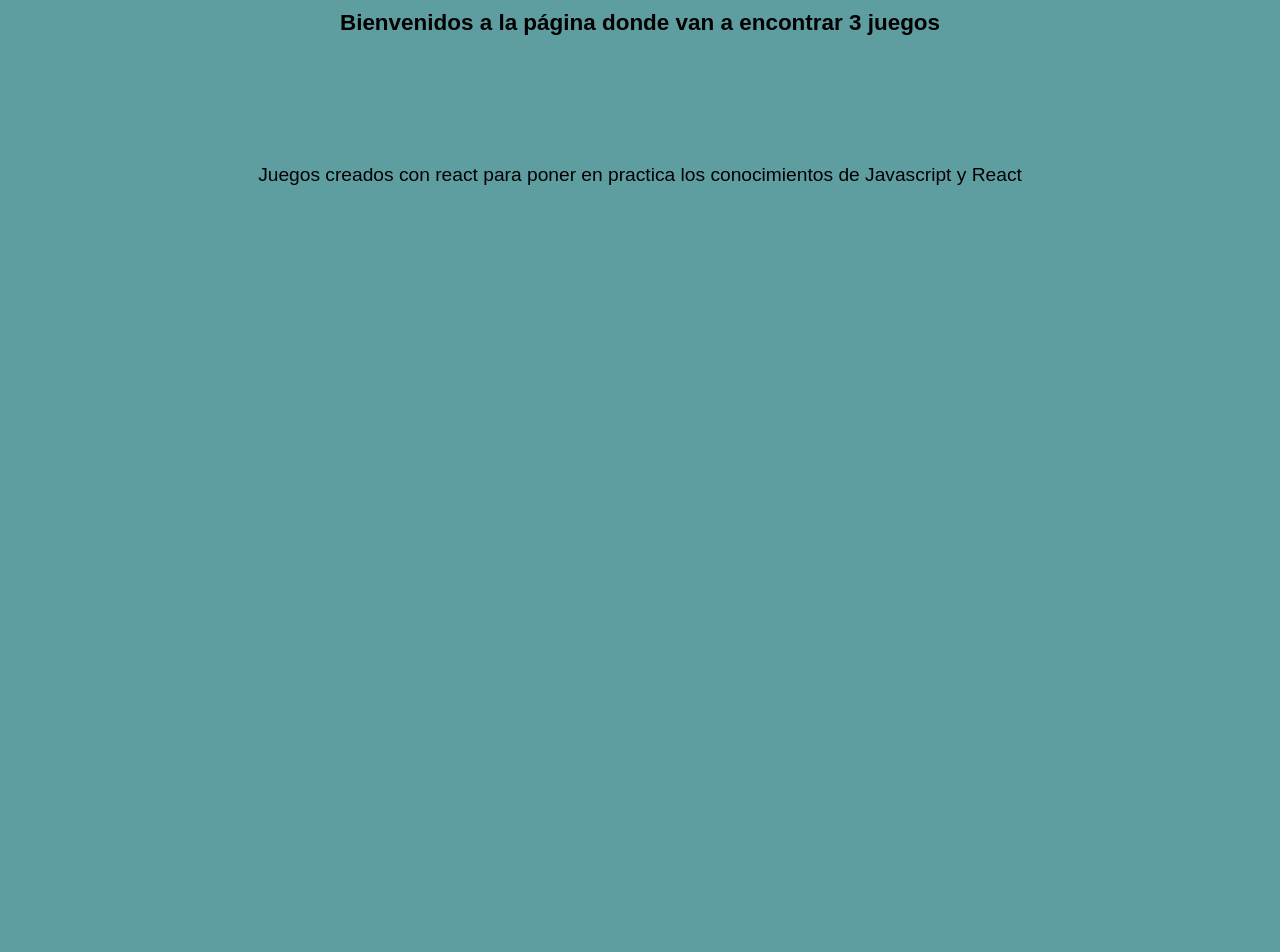
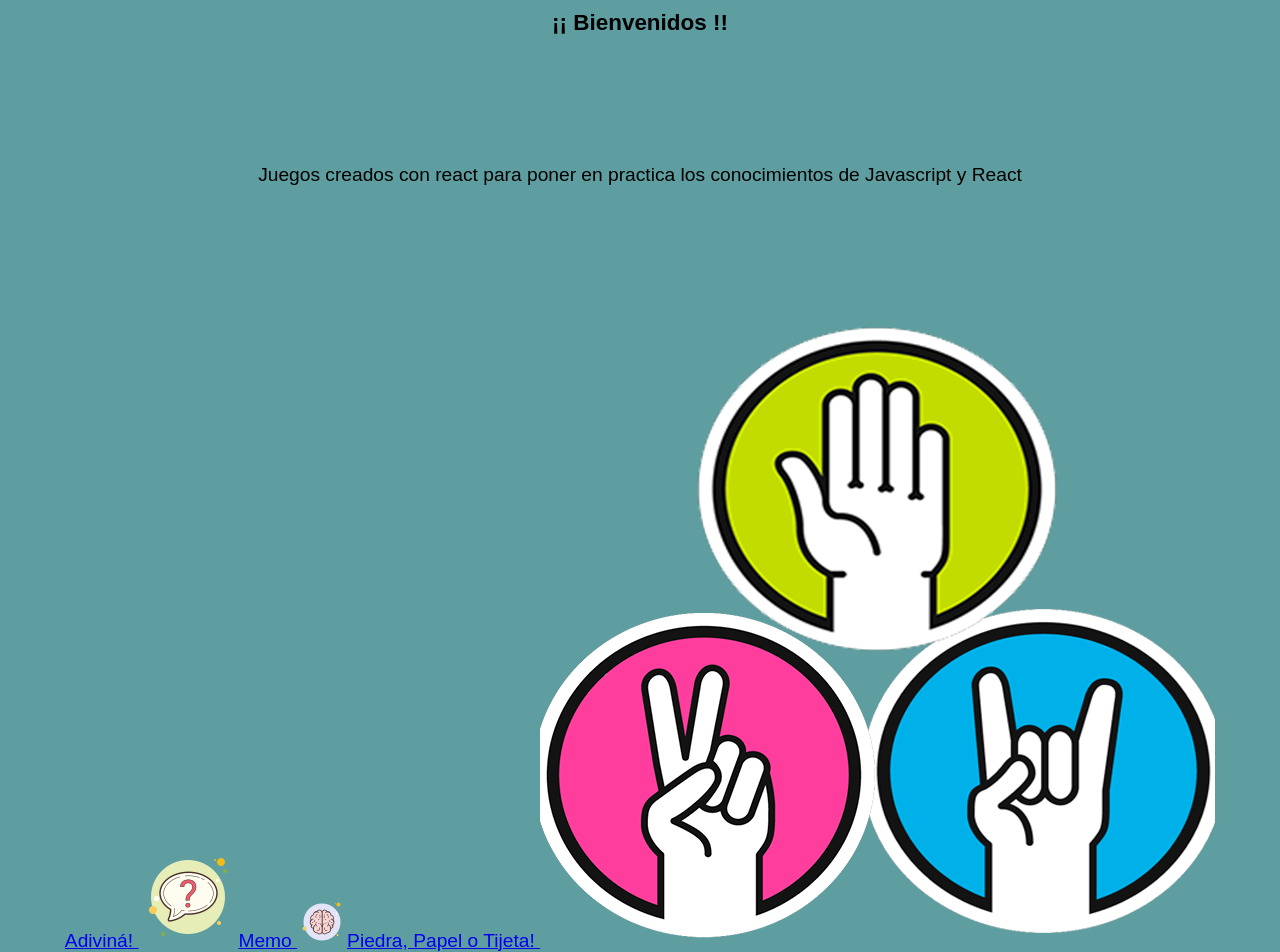
Before and after one commit to MendietaSergio/games, a React (Vite) app: page / in a window 1280 px wide. Shown: the part 119-1071 px from the top of the page. Before the commit the page ends 800 px from the top, so only its background shows below. Built offline with nearby package versions, Linux system fonts and the light colour scheme.

Commit message:
UPDATE: change view options

```diff
--- a/src/Pages/Home.jsx
+++ b/src/Pages/Home.jsx
@@ -1,12 +1,30 @@
 import React from "react";
-
+import { Link } from "react-router-dom";
+import Memo from "../Img/Memo/memo.png";
+import Asked from "../Img/asked.png";
+import Stonepaperscissors from "../Img/rock-paper-scissors/rock-paper-scissors.png";
 export const Home = () => {
   return (
-    <div>
-        <h3 className="info-home-title">Bienvenidos a la página donde van a encontrar 3 juegos</h3>
-      <div className="info-home">
-        Juegos creados con react para poner en practica los conocimientos de
-        Javascript y React
+    <div className="container-home">
+      <div className="container-info">
+        <h3 className="info-home-title">¡¡ Bienvenidos !!</h3>
+        <div className="container-info-home">
+          <p className="info-home">
+            Juegos creados con react para poner en practica los conocimientos de
+            Javascript y React
+          </p>
+        </div>
+        <div className="container-card-games">
+          <Link to="/asked" className="card-game">
+            Adiviná! <img className="card-img-options" src={Asked} alt="Adivina" />
+          </Link>
+          <Link to="/memo" className="card-game">
+            Memo <img className="card-img-options" src={Memo} alt="memoria" />
+          </Link>
+          <Link to="/stonepaperscissors" className="card-game">
+            Piedra, Papel o Tijeta! <img className="card-img-options" src={Stonepaperscissors} alt="Piedra Papel o Tijera" />
+          </Link>
+        </div>
       </div>
     </div>
   );
```
